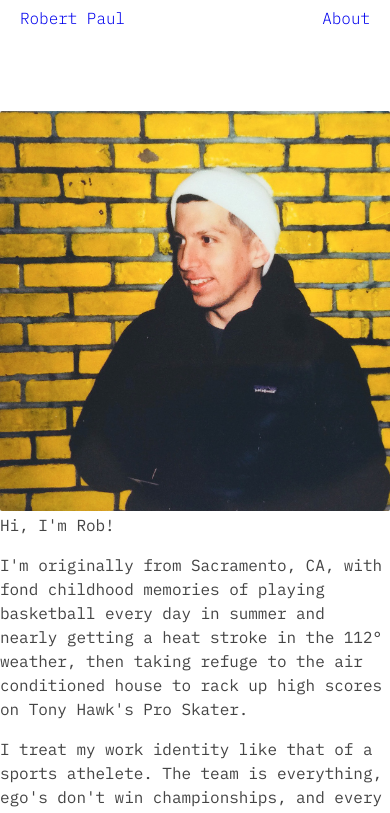
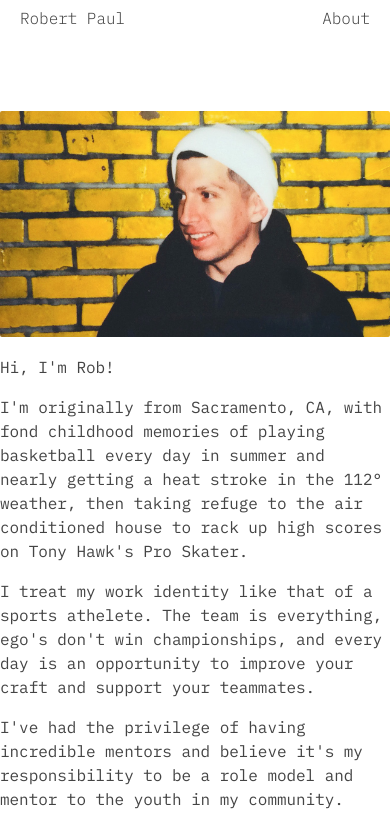
Before and after one commit to robert-paul/robertpaul.co, a React (Create React App) app: page /about in a window 390 px wide. Shown: the top 813 px of the page. Built offline with nearby package versions, Linux system fonts and the light colour scheme.

Commit message:
commented out unfinished parts

```diff
--- a/src/App.css
+++ b/src/App.css
@@ -1543,9 +1543,8 @@ a:hover {
   margin: 75px auto 0 auto; }
 
 .about-img {
-  object-fit: cover;
   width: 100%;
-  height: 400px;
+  height: auto;
   border-radius: 2px; }
 
 .about-content {
@@ -1743,11 +1742,9 @@ nav {
     z-index: 999;
     background-color: white; }
   .nav-link-left {
-    padding: 10px 10px 10px 20px;
-    color: #0000EE; }
+    padding: 10px 10px 10px 20px; }
   .nav-link-right {
-    padding: 10px 20px 10px 10px;
-    color: #0000EE; } }
+    padding: 10px 20px 10px 10px; } }
 
 .project-img-full-bleed {
   width: 100%;
--- a/src/screens/About.jsx
+++ b/src/screens/About.jsx
@@ -6,8 +6,9 @@ const About = () => (
 
 		<div className="about-content">
 			<div className="about-img-layout">
-				<img src={require("../images/rob.jpg")} className="about-img" />
+				<img src={require("../images/rob-1.jpg")} className="about-img" />
 			</div>
+			<br />
 			<p>Hi, I'm Rob!</p>
 			<br />
 			<p>I'm originally from Sacramento, CA, with fond childhood memories of playing basketball every day in summer and nearly getting a heat stroke in the 112° weather, then taking refuge to the air conditioned house to rack up high scores on Tony Hawk's Pro Skater.</p>
@@ -18,7 +19,10 @@ const About = () => (
 			<br />
 			<p>When I'm not in front of my macbook you can find me training for my first half-marathon, going to a Snail Mail show, keeping my 17 plants alive, and finding a new hot sauce to add to my collection.</p>
 			<br />
-			<p>Say hi at hellothisisrob@gmail.com and have a wonderful rest of your day :)</p>
+			<p>Say hi at hellothisisrob@gmail.com </p>
+			<br />
+			<br />
+			<br />
 		</div>
 
 	</div>
--- a/src/screens/Home.jsx
+++ b/src/screens/Home.jsx
@@ -16,6 +16,7 @@ import GestureStub from '../components/GestureStub'
 const Home = () => (
 	<div className="home-body-width">
 		<Cover />
+		{/*
 		<Intro />
 		<h2 className="stub-header"><span className="stub-header-span">Past Work</span> Human-Computer Interaction Institute at CMU / 2017-2018</h2>
 		<PncStub />
@@ -29,6 +30,7 @@ const Home = () => (
 		<PedestrianStub />
 		<TablematStub />
 		<GestureStub />
+		*/}
 	</div>
 );
 
--- a/src/styles/about.css
+++ b/src/styles/about.css
@@ -3,9 +3,8 @@
   margin: 75px auto 0 auto; }
 
 .about-img {
-  object-fit: cover;
   width: 100%;
-  height: 400px;
+  height: auto;
   border-radius: 2px; }
 
 .about-content {
--- a/src/styles/about.scss
+++ b/src/styles/about.scss
@@ -14,9 +14,8 @@
 }
 
 .about-img {
-    object-fit: cover;
     width: 100%;
-    height: 400px;
+    height: auto;
     border-radius: 2px;
 }
 
--- a/src/styles/nav.css
+++ b/src/styles/nav.css
@@ -26,8 +26,6 @@ nav {
     z-index: 999;
     background-color: white; }
   .nav-link-left {
-    padding: 10px 10px 10px 20px;
-    color: #0000EE; }
+    padding: 10px 10px 10px 20px; }
   .nav-link-right {
-    padding: 10px 20px 10px 10px;
-    color: #0000EE; } }
+    padding: 10px 20px 10px 10px; } }
--- a/src/styles/nav.scss
+++ b/src/styles/nav.scss
@@ -44,7 +44,7 @@ nav {
 
 	.nav-link-left {
 		padding: 10px 10px 10px 20px;
-		color: #0000EE;
+		//color: #0000EE;
 		//float: left;
 		//font-weight: 700;
 
@@ -52,7 +52,7 @@ nav {
 
 	.nav-link-right {
 		padding: 10px 20px 10px 10px ;
-		color: #0000EE;
+		//color: #0000EE;
 		//padding: 15px;
 		//float: right;
 	}
```
Also changed, not shown: src/images/rob-1.jpg (added).
